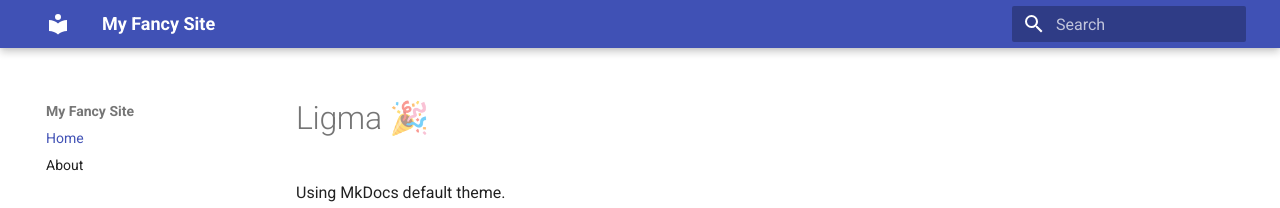
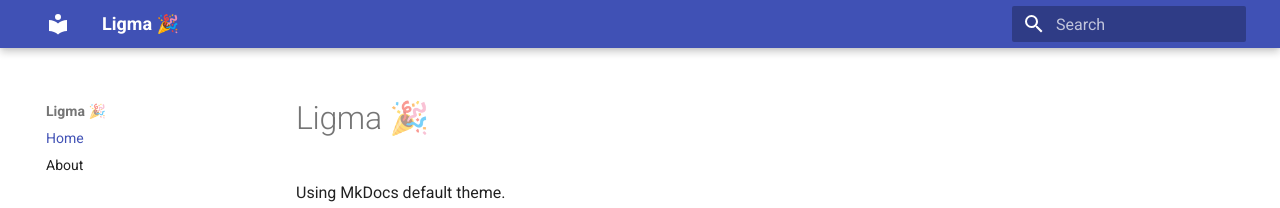
Before and after one commit to ih8coffee/testjekyllpages, an MkDocs documentation site: the page built from docs/index.md, in a window 1280 px wide. Shown: the top 208 px of the page. Built offline with MkDocs 1.6.1 and Material for MkDocs 9.7.7, drawn with Linux system fonts in a browser that asks for light colours.

Commit message:
update for deploy

```diff
--- a/mkdocs.yml
+++ b/mkdocs.yml
@@ -1,4 +1,4 @@
-site_name: "My Fancy Site"
+site_name: "Ligma 🎉"
 theme:
   name: material
 nav:
```
